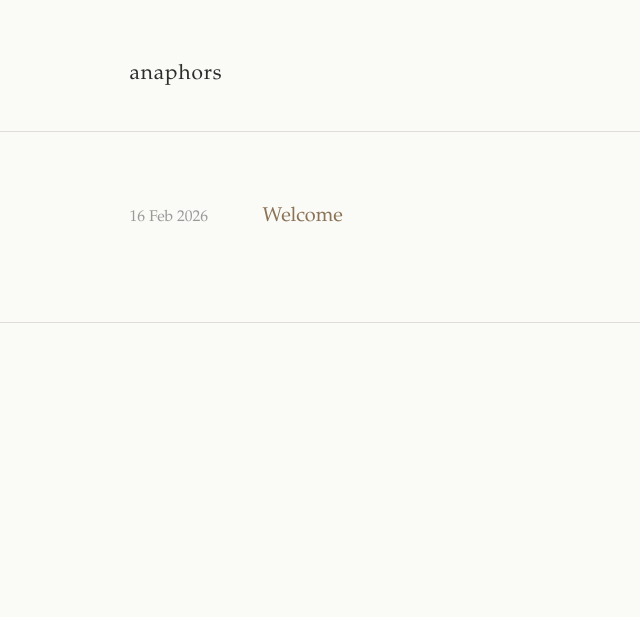
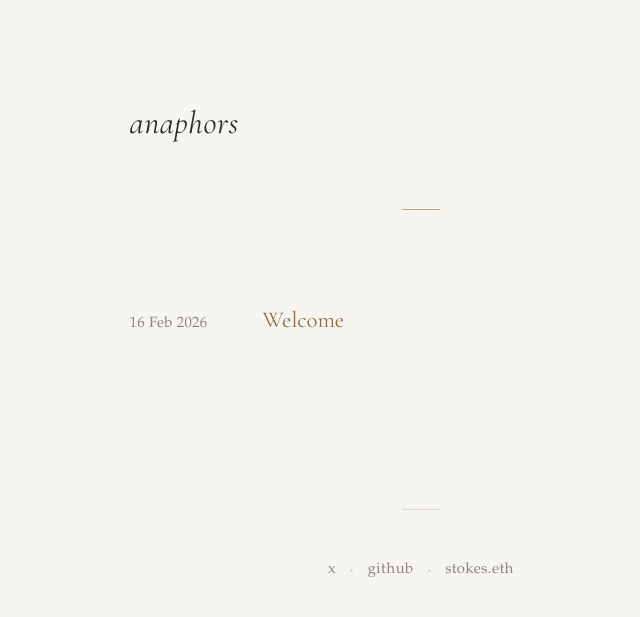
Before and after one commit to ralexstokes/ralexstokes.github.io, a Jekyll site: the page built from index.md, in a window 1280 px wide. Shown: the top 617 px of the page, without its empty margins (219-859 px from the left). Built offline with Jekyll 4.4.1, drawn with Linux system fonts in a browser that asks for light colours.

Commit message:
refine blog design with Cormorant Garamond, editorial typography, and warm palette
Co-Authored-By: Claude Opus 4.6 <noreply@anthropic.com>

```diff
--- a/_includes/footer.html
+++ b/_includes/footer.html
@@ -1,4 +1,11 @@
 <footer class="site-footer">
   <div class="wrapper">
+    <nav class="footer-links">
+      <a href="https://x.com/ralexstokes">x</a>
+      <span class="footer-sep"></span>
+      <a href="https://github.com/ralexstokes">github</a>
+      <span class="footer-sep"></span>
+      <span>stokes.eth</span>
+    </nav>
   </div>
 </footer>
--- a/_includes/head.html
+++ b/_includes/head.html
@@ -2,6 +2,9 @@
   <meta charset="utf-8">
   <meta name="viewport" content="width=device-width, initial-scale=1">
   <title>{% if page.url == "/" %}{{ site.title | escape }}{% elsif page.title %}{{ page.title | escape }} &mdash; {{ site.title | escape }}{% else %}{{ site.title | escape }}{% endif %}</title>
+  <link rel="preconnect" href="https://fonts.googleapis.com">
+  <link rel="preconnect" href="https://fonts.gstatic.com" crossorigin>
+  <link href="https://fonts.googleapis.com/css2?family=Cormorant+Garamond:ital,wght@0,400;0,500;0,600;1,400;1,500&display=swap" rel="stylesheet">
   <link rel="stylesheet" href="{{ '/assets/css/main.css' | relative_url }}">
   {% feed_meta %}
   {% seo %}
--- a/_sass/_base.scss
+++ b/_sass/_base.scss
@@ -6,6 +6,7 @@
 
 html {
   font-size: $base-font-size;
+  scroll-behavior: smooth;
 }
 
 body {
@@ -19,29 +20,36 @@ body {
   -moz-osx-font-smoothing: grayscale;
 }
 
+::selection {
+  background-color: $color-selection;
+  color: $color-text;
+}
+
 // Headings
 
 h1, h2, h3, h4, h5, h6 {
-  line-height: 1.25;
+  font-family: $font-display;
+  line-height: 1.2;
   margin-top: $spacing * 1.5;
   margin-bottom: $spacing * 0.5;
-  font-weight: 600;
+  font-weight: 500;
+  letter-spacing: -0.01em;
 }
 
-h1 { font-size: 1.8rem; }
-h2 { font-size: 1.4rem; }
-h3 { font-size: 1.15rem; }
-h4 { font-size: 1rem; }
+h1 { font-size: 2rem; }
+h2 { font-size: 1.5rem; }
+h3 { font-size: 1.2rem; }
+h4 { font-size: 1.05rem; }
 
 // Links
 
 a {
   color: $color-accent;
   text-decoration: none;
-  transition: color 0.2s ease;
+  transition: color 0.25s ease;
 
   &:hover {
-    color: darken($color-accent, 15%);
+    color: darken($color-accent, 12%);
   }
 }
 
@@ -50,24 +58,36 @@ a {
 p {
   margin-top: 0;
   margin-bottom: $spacing * 0.75;
+  hanging-punctuation: first last;
 }
 
 // Blockquotes
 
 blockquote {
-  margin: $spacing 0;
-  padding-left: 1.25rem;
-  border-left: 2px solid $color-border;
+  margin: $spacing * 1.25 0;
+  padding: 0 0 0 1.5rem;
+  border-left: 2px solid $color-accent-light;
   color: $color-text-muted;
   font-style: italic;
+
+  p:last-child {
+    margin-bottom: 0;
+  }
 }
 
-// Horizontal rules
+// Horizontal rules — typographic section break
 
 hr {
   border: none;
-  border-top: 1px solid $color-border;
-  margin: $spacing * 1.5 0;
+  text-align: center;
+  margin: $spacing * 2 0;
+
+  &::before {
+    content: "* \2002 * \2002 *";
+    color: $color-accent-light;
+    font-size: 0.85rem;
+    letter-spacing: 0.15em;
+  }
 }
 
 // Images
@@ -76,28 +96,29 @@ img {
   max-width: 100%;
   height: auto;
   display: block;
-  margin: $spacing auto;
+  margin: $spacing * 1.25 auto;
+  border-radius: 2px;
 }
 
 // Code
 
 code {
   font-family: $font-mono;
-  font-size: 0.85rem;
+  font-size: 0.82rem;
   background-color: $color-code-bg;
-  padding: 0.15em 0.35em;
+  padding: 0.15em 0.4em;
   border-radius: 3px;
 }
 
 pre {
   font-family: $font-mono;
-  font-size: 0.82rem;
-  line-height: 1.55;
+  font-size: 0.8rem;
+  line-height: 1.6;
   background-color: $color-code-bg;
-  padding: 1.25rem;
+  padding: 1.25rem 1.5rem;
   border-radius: 4px;
   overflow-x: auto;
-  margin: $spacing 0;
+  margin: $spacing * 1.25 0;
 
   code {
     padding: 0;
@@ -115,7 +136,7 @@ ul, ol {
 }
 
 li {
-  margin-bottom: 0.25rem;
+  margin-bottom: 0.3rem;
 }
 
 // Tables
@@ -123,16 +144,21 @@ li {
 table {
   width: 100%;
   border-collapse: collapse;
-  margin: $spacing 0;
+  margin: $spacing * 1.25 0;
   font-size: 0.9rem;
 }
 
 th, td {
-  padding: 0.5rem 0.75rem;
+  padding: 0.6rem 0.75rem;
   border-bottom: 1px solid $color-border;
   text-align: left;
 }
 
 th {
-  font-weight: 600;
+  font-family: $font-display;
+  font-weight: 500;
+  font-size: 0.85rem;
+  text-transform: uppercase;
+  letter-spacing: 0.05em;
+  color: $color-text-muted;
 }
--- a/_sass/_layout.scss
+++ b/_sass/_layout.scss
@@ -1,3 +1,16 @@
+// Page entrance
+
+@keyframes fadeIn {
+  from {
+    opacity: 0;
+    transform: translateY(6px);
+  }
+  to {
+    opacity: 1;
+    transform: translateY(0);
+  }
+}
+
 // Wrapper
 
 .wrapper {
@@ -9,38 +22,96 @@
 // Header
 
 .site-header {
-  padding: $spacing * 1.5 0 $spacing;
-  border-bottom: 1px solid $color-border;
-  margin-bottom: $spacing * 1.5;
+  padding: $spacing * 2.5 0 0;
+  margin-bottom: $spacing * 2;
 
   .wrapper {
     display: flex;
-    align-items: baseline;
-    justify-content: space-between;
+    flex-direction: column;
+    align-items: flex-start;
+    gap: 0.25rem;
+  }
+
+  &::after {
+    content: "";
+    display: block;
+    width: 2rem;
+    height: 1px;
+    background-color: $color-accent-light;
+    margin: $spacing * 1.5 auto 0;
   }
 }
 
 .site-title {
-  font-size: 1.1rem;
+  font-family: $font-display;
+  font-size: 1.7rem;
   font-weight: 400;
-  letter-spacing: 0.04em;
+  font-style: italic;
+  letter-spacing: 0.02em;
   color: $color-text;
-  text-transform: lowercase;
+  transition: color 0.3s ease;
 
   &:hover {
     color: $color-accent;
   }
 }
 
+.site-description {
+  font-size: 0.82rem;
+  color: $color-text-muted;
+  letter-spacing: 0.02em;
+  font-style: italic;
+}
+
 // Footer
 
 .site-footer {
-  padding: $spacing * 1.5 0;
-  margin-top: $spacing * 2;
-  border-top: 1px solid $color-border;
-  font-size: 0.8rem;
+  padding: $spacing 0 $spacing * 2;
+  margin-top: $spacing * 3;
+  text-align: center;
+  font-size: 0.78rem;
   color: $color-text-muted;
+  letter-spacing: 0.03em;
+
+  &::before {
+    content: "";
+    display: block;
+    width: 2rem;
+    height: 1px;
+    background-color: $color-border;
+    margin: 0 auto $spacing * 1.25;
+  }
+
+  a {
+    color: $color-text-muted;
+    transition: color 0.25s ease;
+
+    &:hover {
+      color: $color-accent;
+    }
+  }
 }
+
+.footer-links {
+  display: flex;
+  align-items: center;
+  justify-content: center;
+  gap: 0.75rem;
+  margin-bottom: 0.5rem;
+
+  a {
+    text-transform: lowercase;
+  }
+}
+
+.footer-sep {
+  display: inline-block;
+  width: 3px;
+  height: 3px;
+  border-radius: 50%;
+  background-color: $color-border;
+}
+
 
 // Home
 
@@ -48,6 +119,7 @@
   max-width: $content-width;
   margin: 0 auto;
   padding: 0 1.5rem;
+  animation: fadeIn 0.5s ease both;
 }
 
 .post-list {
@@ -59,21 +131,47 @@
     display: flex;
     align-items: baseline;
     gap: 1.5rem;
-    padding: 0.6rem 0;
+    padding: 0.8rem 0;
     margin: 0;
+    border-bottom: 1px solid transparent;
+    transition: border-color 0.3s ease;
+
+    &:hover {
+      border-bottom-color: $color-border;
+    }
   }
 }
 
 .post-date {
-  font-size: 0.82rem;
+  font-size: 0.78rem;
   color: $color-text-muted;
   white-space: nowrap;
   min-width: 5.5rem;
   font-variant-numeric: tabular-nums;
+  letter-spacing: 0.02em;
 }
 
 .post-link {
-  font-size: 1.05rem;
+  font-family: $font-display;
+  font-size: 1.2rem;
+  font-weight: 400;
+  text-decoration: none;
+  position: relative;
+
+  &::after {
+    content: "";
+    position: absolute;
+    bottom: -2px;
+    left: 0;
+    width: 0;
+    height: 1px;
+    background-color: $color-accent;
+    transition: width 0.35s ease;
+  }
+
+  &:hover::after {
+    width: 100%;
+  }
 }
 
 // Post
@@ -82,18 +180,55 @@
   max-width: $content-width;
   margin: 0 auto;
   padding: 0 1.5rem;
+  animation: fadeIn 0.5s ease both;
 }
 
 .post-header {
   margin-bottom: $spacing * 1.5;
+
+  &::after {
+    content: "";
+    display: block;
+    width: 2rem;
+    height: 1px;
+    background-color: $color-accent-light;
+    margin-top: $spacing * 1.25;
+  }
 }
 
 .post-title {
+  font-family: $font-display;
   margin-top: 0;
   margin-bottom: 0.4rem;
-  font-size: 1.8rem;
-  font-weight: 600;
-  line-height: 1.2;
+  font-size: 2.2rem;
+  font-weight: 500;
+  line-height: 1.15;
+  letter-spacing: -0.01em;
+}
+
+.post-content {
+  > p:first-child::first-letter {
+    font-family: $font-display;
+    float: left;
+    font-size: 3.6em;
+    line-height: 0.78;
+    padding-right: 0.06em;
+    padding-top: 0.08em;
+    font-weight: 600;
+    color: $color-accent;
+  }
+
+  a {
+    text-decoration-line: underline;
+    text-decoration-color: $color-accent-light;
+    text-underline-offset: 0.2em;
+    text-decoration-thickness: 1px;
+    transition: text-decoration-color 0.25s ease, color 0.25s ease;
+
+    &:hover {
+      text-decoration-color: $color-accent;
+    }
+  }
 }
 
 // Page
@@ -102,16 +237,28 @@
   max-width: $content-width;
   margin: 0 auto;
   padding: 0 1.5rem;
+  animation: fadeIn 0.5s ease both;
 }
 
 .page-header {
   margin-bottom: $spacing * 1.5;
+
+  &::after {
+    content: "";
+    display: block;
+    width: 2rem;
+    height: 1px;
+    background-color: $color-accent-light;
+    margin-top: $spacing;
+  }
 }
 
 .page-title {
+  font-family: $font-display;
   margin-top: 0;
-  font-size: 1.8rem;
-  font-weight: 600;
+  font-size: 2.2rem;
+  font-weight: 500;
+  letter-spacing: -0.01em;
 }
 
 // Responsive
@@ -122,13 +269,26 @@
   }
 
   .site-header {
-    padding: $spacing 0 $spacing * 0.75;
-    margin-bottom: $spacing;
+    padding: $spacing * 1.5 0 0;
+    margin-bottom: $spacing * 1.25;
+  }
+
+  .site-title {
+    font-size: 1.4rem;
   }
 
   .post-list li {
     flex-direction: column;
     gap: 0.15rem;
-    padding: 0.5rem 0;
+    padding: 0.6rem 0;
+  }
+
+  .post-title,
+  .page-title {
+    font-size: 1.8rem;
+  }
+
+  .post-content > p:first-child::first-letter {
+    font-size: 3em;
   }
 }
--- a/_sass/_syntax.scss
+++ b/_sass/_syntax.scss
@@ -1,7 +1,7 @@
 .highlight {
   background: $color-code-bg;
   border-radius: 4px;
-  margin: $spacing 0;
+  margin: $spacing * 1.25 0;
 
   pre {
     margin: 0;
--- a/_sass/_variables.scss
+++ b/_sass/_variables.scss
@@ -1,17 +1,20 @@
 // Typography
+$font-display: "Cormorant Garamond", "Iowan Old Style", Palatino, Georgia, serif;
 $font-serif: "Iowan Old Style", "Palatino Linotype", Palatino, Georgia, serif;
 $font-mono: "SFMono-Regular", Consolas, "Liberation Mono", Menlo, monospace;
 
 // Colors
-$color-bg: #fafaf7;
-$color-text: #2c2c2c;
-$color-text-muted: #999;
-$color-accent: #8b7355;
-$color-border: #e0ddd8;
-$color-code-bg: #f4f2ee;
+$color-bg: #f7f5f0;
+$color-text: #2a2a28;
+$color-text-muted: #8a867e;
+$color-accent: #8b6d47;
+$color-accent-light: #b8a68e;
+$color-border: #ddd9d0;
+$color-code-bg: #efece5;
+$color-selection: #e8dfd2;
 
 // Layout
 $content-width: 640px;
 $base-font-size: 19px;
-$base-line-height: 1.72;
+$base-line-height: 1.75;
 $spacing: 2rem;
```
